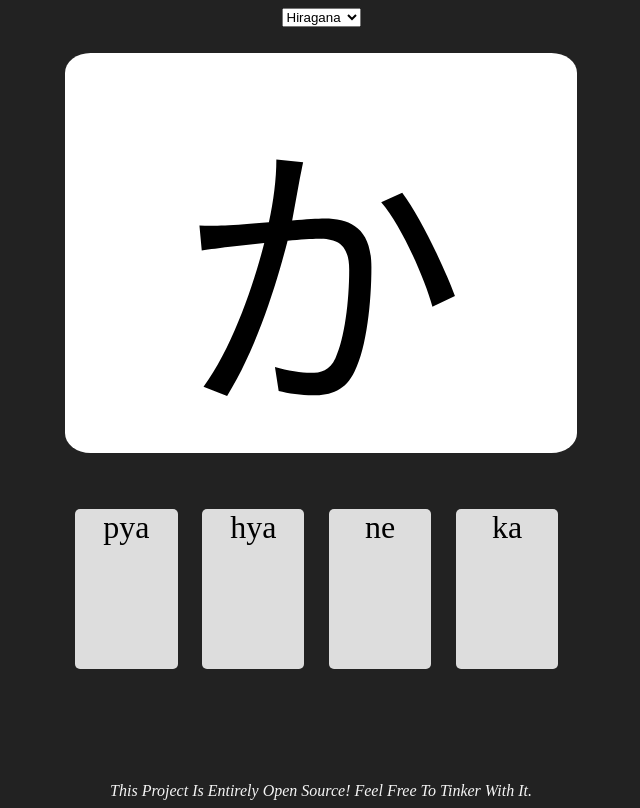
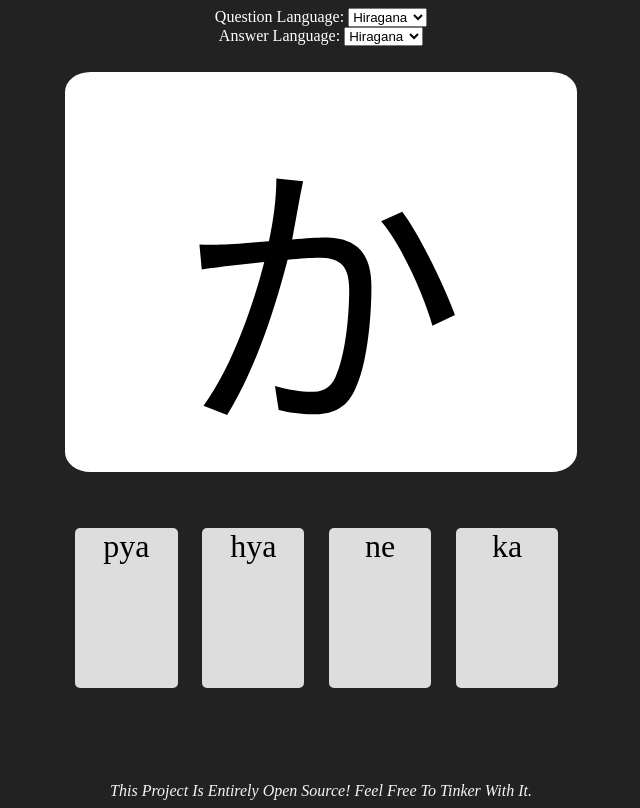
Before and after one commit to ElvinSamuel/TheLanguageLearningProject, a plain HTML site: page index.html in a window 1280 px wide. Shown: the whole page, without its empty margins (327-967 px from the left). Drawn offline with Linux system fonts and the light colour scheme.

Commit message:
Add selector for question and answer languages.

```diff
--- a/css/main.css
+++ b/css/main.css
@@ -23,6 +23,10 @@ nav > ul {
 nav > ul > li {
     display: inline-block;
     color: whitesmoke;
+}
+
+label {
+    color: white;
 }
 
 nav > ul > li:hover {
--- a/index.html
+++ b/index.html
@@ -7,13 +7,19 @@
 
     <body>
         <nav>
-            <ul>
-                <select name="selectLanguage" id="selectLanguage">
-                    <option value="Hiragana">Hiragana</option>
-                    <option value="Katakana">Katakana</option>
-                    <option value="Romaji">Romaji</option>
-                </select>
-            </ul>
+            <label for="questionLanguage">Question Language:</label>
+            <select name="questionLanguage" id="questionLanguage">
+                <option value="Hiragana">Hiragana</option>
+                <option value="Katakana">Katakana</option>
+                <option value="Romaji">Romaji</option>
+            </select>
+            <br>
+            <label for="answerLanguage">Answer Language:</label>
+            <select name="answerLanguage" id="answerLanguage">
+                <option value="Hiragana">Hiragana</option>
+                <option value="Katakana">Katakana</option>
+                <option value="Romaji">Romaji</option>
+            </select>
         </nav>
         <div id='mainContent'>彼</div>
         <div id='messageContainer'></div>
--- a/js/main.js
+++ b/js/main.js
@@ -106,8 +106,8 @@ $(document).ready(function() {
         answerAlphabet = alphabet;
     }
 
-    $('#selectLanguage').on("change", function(){
-        var alphabet = $("#selectLanguage option:selected").val();
+    $('#questionLanguage,#answerLanguage').on("change", function(){
+        var alphabet = $("#questionLanguage option:selected").val();
         setQuestionAlphabet(listOfAllAlphabets[alphabet]);
         populateQuestionAnswerFields();
     });
```
